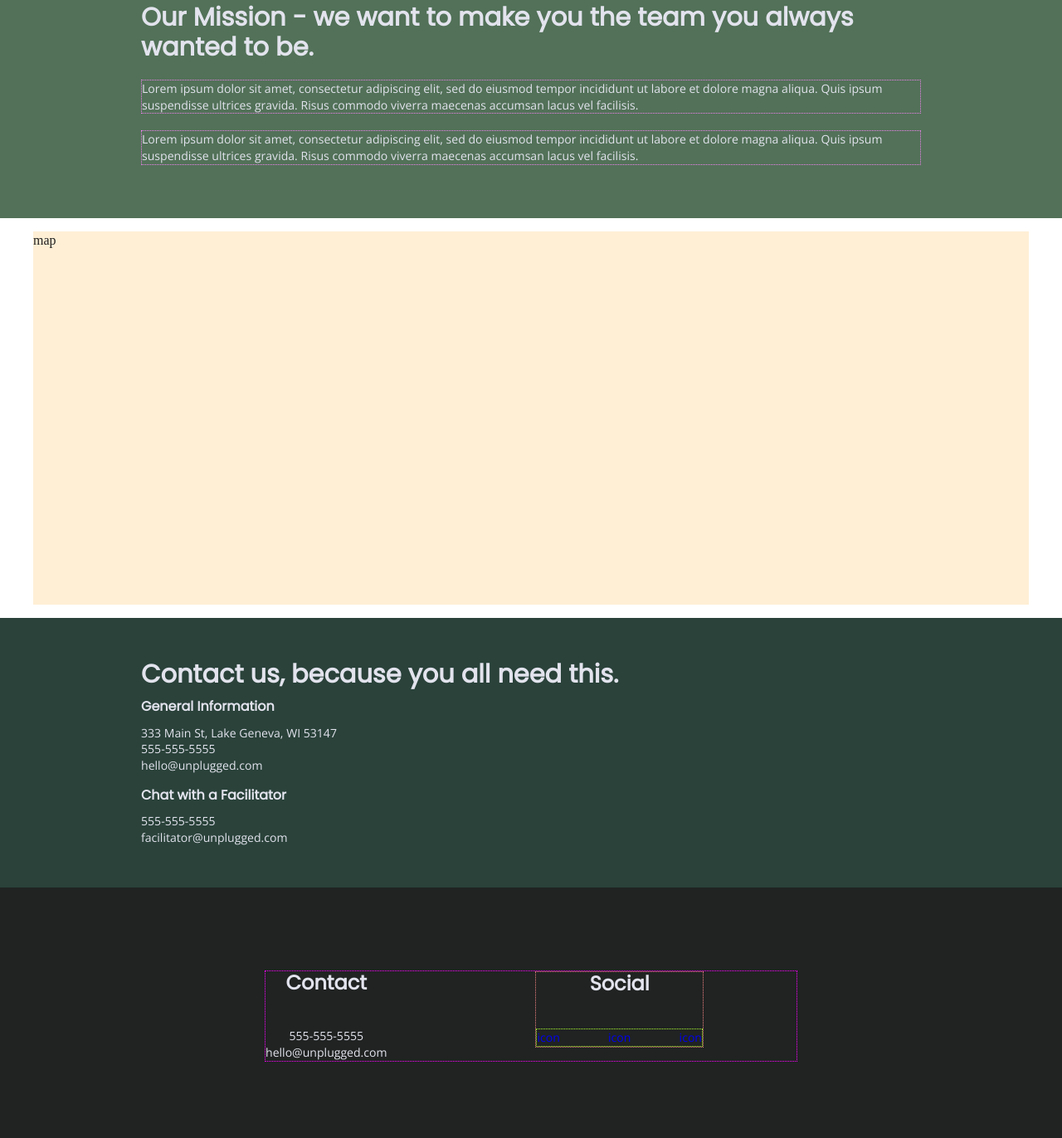
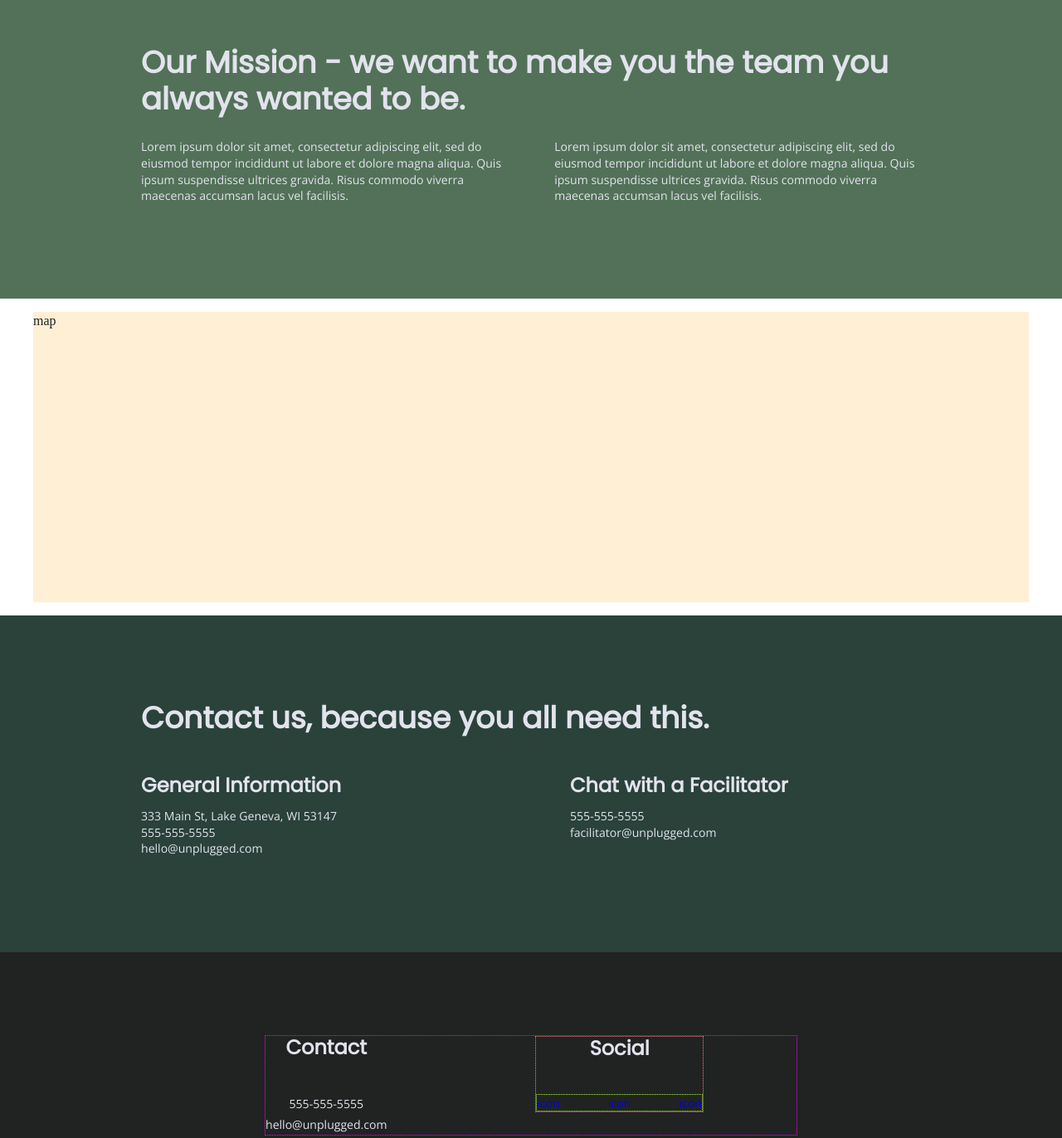
Before and after one commit to niche-makes/206-unplugged, a website: page about/index.html in a window 1280 px wide. Shown: the part 193-1565 px from the top of the page at 83% size. Drawn offline with nearby package versions, Linux system fonts and the light colour scheme.

Commit message:
Built tablet Faq and About pages

```diff
--- a/about/index.html
+++ b/about/index.html
@@ -74,20 +74,20 @@
       <div class="content-wrapper">
         <h2>Contact us, because you all need this.</h2>
         <address class="contact-content">
-          <div>
-            <h4 class="about-info">General Information</h4>
+          <div class="about-info">
+            <h4>General Information</h4>
             <p>
               333 Main St, Lake Geneva, WI 53147<br>
               555-555-5555<br>
               hello@unplugged.com
             </p>
           </div>
-          <div>
-            <h4 class="chat">Chat with a Facilitator</h4>
-              <p>
-                555-555-5555<br>
-                facilitator@unplugged.com
-              </p>
+          <div class="chat">
+            <h4>Chat with a Facilitator</h4>
+            <p>
+              555-555-5555<br>
+              facilitator@unplugged.com
+            </p>
           </div>
         </address>
       </div>  <!-- contact content-wrapper ends -->
--- a/css/main.css
+++ b/css/main.css
@@ -439,7 +439,6 @@ aside input {
   }
 
   .mission-content p {
-    border: dotted violet 1px;
     margin-top: 20px;
   }
 
@@ -460,7 +459,6 @@ aside input {
     flex-wrap: row wrap;
     background-color: #2a423a;
     color: #e2e3ed;
-
   }
 
   .contact-section .content-wrapper {
@@ -473,17 +471,21 @@ aside input {
   }
 
   .contact-section address p {
-  font-family: 'Open Sans', sans-serif;
-  margin: 0;
+    font-family: 'Open Sans', sans-serif;
+    margin: 0;
+  }
+
+  .contact-section h2 {
+    margin-bottom: 10px;
+  }
+  .contact-section h4 {
+    margin: 0 0 8px 0;
   }
 
   .contact-section .about-info {
-    margin: 10px 0 10px 0;
+    margin-bottom: 15px;
   }
 
-  .contact-section .chat {
-    margin: 15px 0 10px 0;
-  }
 
 
 
@@ -495,7 +497,7 @@ aside input {
    ========================================================================== */
 
 
-   .faq {
+  .faq {
     display: flex;
     justify-content: center;
     flex-wrap: row wrap;
@@ -659,7 +661,56 @@ aside input {
     justify-content: space-between;
   }
 
-/* -- TABLET Hero Area -- */
+  /* -- TABLET Footer -- */
+
+  footer .content-wrapper {
+    max-width: 640px;
+    margin: 100px 0;
+    border: dotted fuchsia 1px;
+  }
+
+  footer .footer-content {
+    width: 82.5%;
+    display: flex;
+    justify-content: space-between;
+    align-items: flex-start;
+    border: dotten pink 1px;
+    /* width: 100%; */
+  }
+
+  footer .contact {
+    margin-bottom: 0;
+  }
+
+  footer .social {
+    display: flex;
+    flex-flow: row wrap;
+    justify-content: center;
+    width: 38%;
+    border: dotted lightcoral 1px;
+  }
+
+  footer .social-icons {
+    border: dotted greenyellow 1px;
+    width: 100%;
+  }
+
+  footer .copyright {
+    width: 100%;
+    text-align: center;
+  }
+
+  footer h3 {
+    font-size: 1.5em;
+    margin-bottom: 40px;
+  }
+
+  footer address {
+    margin: 0;
+    line-height: 1.8;
+  }
+
+/* -- TABLET HOMEPAGE Hero Area -- */
 
   .hero-area .content-wrapper {
     align-items: flex-start;
@@ -678,7 +729,7 @@ aside input {
   }
 
 
-/* -- TABLET Aside (form) -- */
+/* -- TABLET HOMEPAGE Aside (form) -- */
 
   aside {
     display: flex;
@@ -711,7 +762,7 @@ aside input {
     height: 45px;
   }
 
-/* -- TABLET Features -- */
+/* -- TABLET HOMEPAGE Features -- */
 
   .features {
     background-position: 53% 0%;
@@ -746,7 +797,7 @@ aside input {
     margin: 0;
   }
 
-/* -- TABLET Reviews -- */
+/* -- TABLET HOMEPAGE Reviews -- */
 
   .reviews .content-wrapper {
     max-width: 640px;
@@ -779,53 +830,104 @@ aside input {
     font-size: 1.5em;
   }
 
-/* -- TABLET Footer -- */
+/* ======================
+      -- TABLET ABOUT --
+   ====================== */
 
-  footer .content-wrapper {
-    max-width: 640px;
+/* -- TABLET ABOUT Mission -- */
+  .mission .content-wrapper {
+    width: 83%;
     margin: 100px 0;
-    border: dotted fuchsia 1px;
   }
 
-  footer .footer-content {
-    width: 82.5%;
+  .mission h2 {
+    font-size: 2.3em;
+  }
+
+  .mission-content p {
+    margin-top: 26px;
+  }
+  .mission-content {
     display: flex;
+    flex-flow: row wrap;
     justify-content: space-between;
     align-items: flex-start;
-    border: dotten pink 1px;
-    /* width: 100%; */
+  }
+  .mission .mission-content-left {
+    display: flex;
+    flex-basis: 47%;
   }
 
-  footer .contact {
-    margin-bottom: 0;
+  .mission .mission-content-right {
+    display: flex;
+    flex-basis: 47%;
   }
 
-  footer .social {
+/* -- TABLET ABOUT Map -- */
+
+.map-placeholder {
+  height: 350px;
+}
+
+/* -- TABLET ABOUT Contact -- */
+
+.contact-section .content-wrapper {
+  margin: 100px 0;
+}
+
+.contact-section h2 {
+  font-family: 'Poppins', sans-serif;
+  font-size: 2.26em;
+  width: 90%;
+  line-height: 1.33;
+  margin-bottom: 40px;
+}
+
+.contact-section h4 {
+  font-size: 1.5em;
+  margin-bottom: 10px;
+}
+.contact-section .contact-content {
+  display: flex;
+  justify-content: space-between;
+  align-items: flex-start;
+  flex-flow: row wrap;
+}
+.contact-section .about-info, .contact-section .chat {
+  display: flex;
+  flex-basis: 45%;
+  flex-direction: column;
+}
+
+/* ======================
+      -- TABLET FAQ --
+   ====================== */
+
+  .faq .content-wrapper {
     display: flex;
     flex-flow: row wrap;
-    justify-content: center;
-    width: 38%;
-    border: dotted lightcoral 1px;
+    justify-content: space-between;
+    align-items: flex-start;
+    width: 83%;
+    margin: 100px 0;
+  }
+
+  .faq .content-wrapper .faq-content {
+    display: flex;
+    flex-basis: 45%;
+    flex-flow: column;
+    margin-top: 35px;
+  }
+
+  .faq h2 {
+    font-size: 2.3em;
 
   }
-
-  footer .social-icons {
-    border: dotted greenyellow 1px;
-    width: 100%;
-  }
-  footer .copyright {
-    width: 100%;
-    text-align: center;
+  .faq h4 {
+    font-size: .85em;
+    margin: 0 0 10px 0;
   }
 
-  footer h3 {
-    font-size: 1.5em;
-    margin-bottom: 40px;
-  }
-
-  footer address {
-    margin: 0;
-  }
 }
 
 @media only screen and (min-width: 1200px) {
@@ -845,8 +947,13 @@ aside input {
     width: 14%;
   }
 
+/* -- DESKTOP Footer -- */
 
-/* -- DESKTOP Aside (form) -- */
+
+/* -- DESKTOP HOMEPAGE Hero Area -- */
+
+
+/* -- DESKTOP HOMEPAGE Aside (form) -- */
 
   aside {
     display: flex;
@@ -871,9 +978,9 @@ aside input {
     width: 41%;
   }
 
-/* -- DESKTOP Features -- */
+/* -- DESKTOP HOMEPAGE Features -- */
 
-
+/* -- DESKTOP HOMEPAGE Reviews -- */
 
 
 
```
